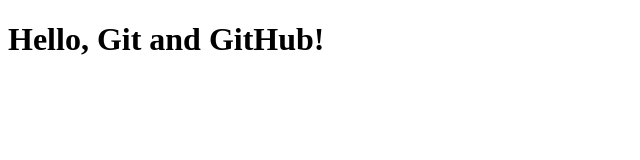
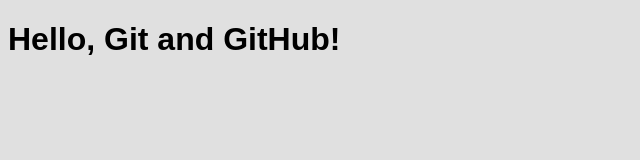
Before and after one commit to eltonismaili/MyWebProject, a plain HTML site: page index.html in a window 1280 px wide. Shown: the whole page, without its empty margins (0-640 px from the left). Drawn offline with Linux system fonts and the light colour scheme.

Commit message:
Add style.css and link it in index.html

```diff
--- a/index.html
+++ b/index.html
@@ -3,6 +3,7 @@
 <html>
   <head>
     <title>My Web Project</title>
+    <link rel="stylesheet" href="style.css" />
   </head>
 
   <body>
--- /dev/null
+++ b/style.css
@@ -0,0 +1,5 @@
+body {
+  font-family: Arial, sans-serif;
+
+  background-color: #e0e0e0;
+}
```
